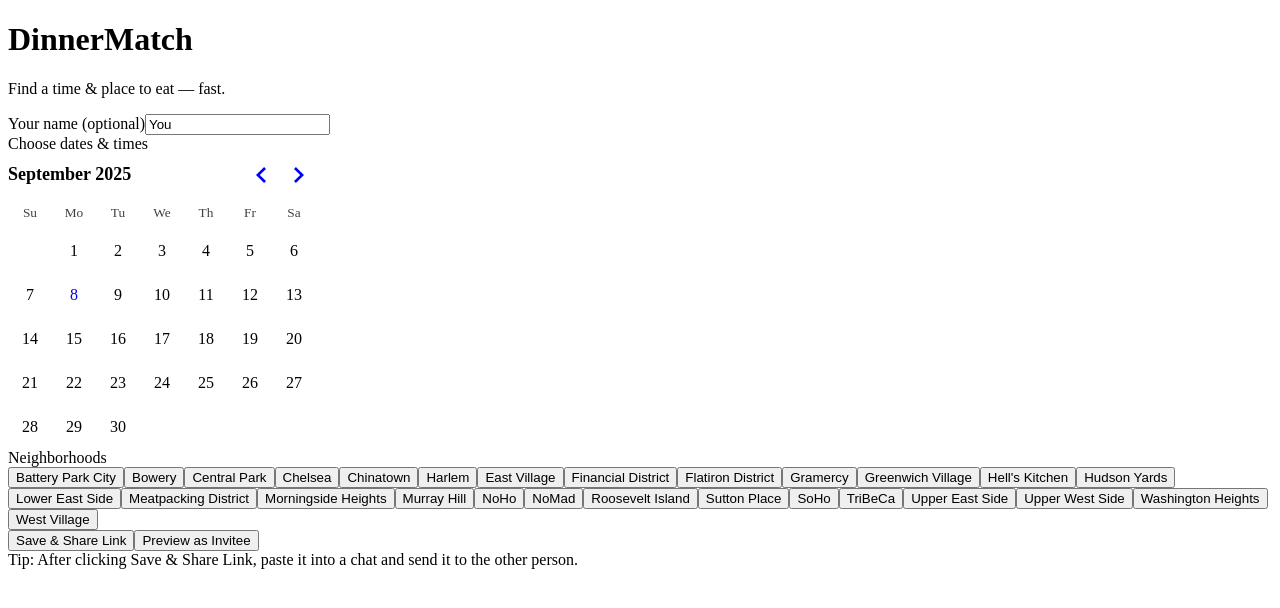
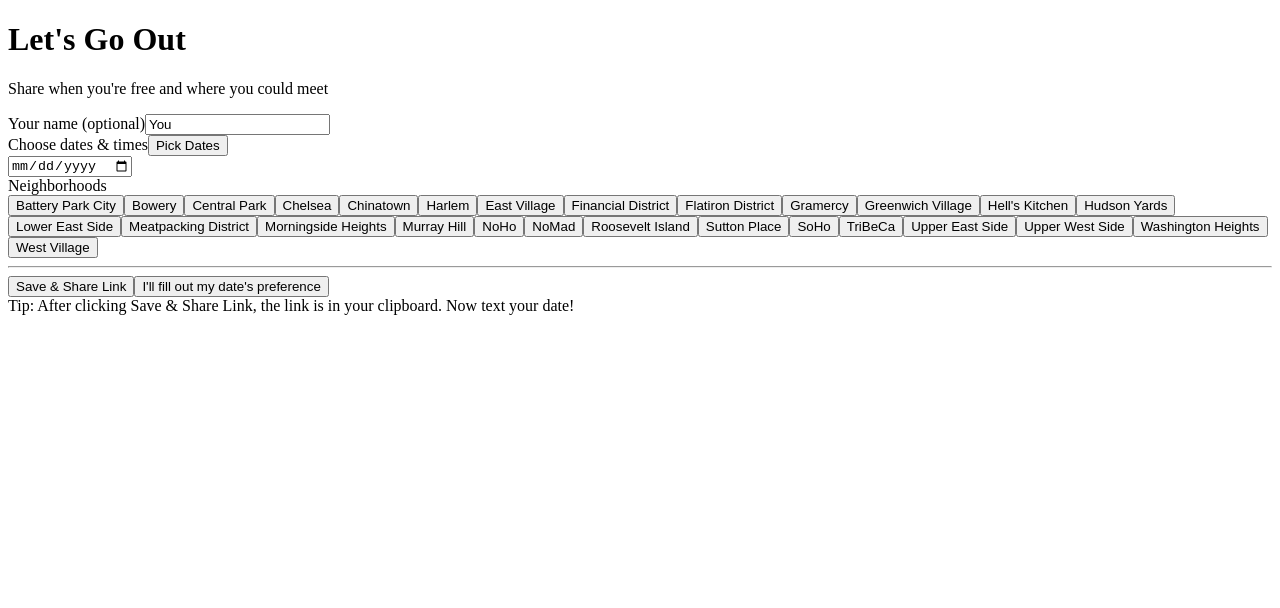
Before and after one commit to SpaceCoder/Lets-Go-Out, a React (Create React App) app: page / in a window 1280 px wide. Shown: the top 608 px of the page. Built offline with nearby package versions, Linux system fonts and the light colour scheme.

Commit message:
Added iOS style date picker

```diff
--- a/package.json
+++ b/package.json
@@ -11,6 +11,7 @@
     "react": "^19.1.1",
     "react-day-picker": "^9.9.0",
     "react-dom": "^19.1.1",
+    "react-mobile-datepicker": "^4.0.2",
     "react-scripts": "5.0.1",
     "web-vitals": "^2.1.4"
   },
--- a/src/App.js
+++ b/src/App.js
@@ -2,10 +2,10 @@ import React, { useState, useEffect } from "react";
 import { DayPicker } from "react-day-picker";
 import "react-day-picker/dist/style.css";
 
-// DinnerMatch - Simplified MVP
+// Let's Go Out - Simplified MVP
 // Removed map complexity — neighborhoods are now a simple multi-select list
 
-export default function DinnerMatch() {
+export default function LetsGoOut() {
   const TIME_RANGES = ["Morning", "Afternoon", "Evening", "Night"];
 
   const NEIGHBORHOODS = [
@@ -54,6 +54,7 @@ export default function DinnerMatch() {
   const [other, setOther] = useState(null);
   const [overlap, setOverlap] = useState({ dates: {}, neighborhoods: [] });
   const [suggestions, setSuggestions] = useState([]);
+  const [showDatePicker, setShowDatePicker] = useState(false);
 
   const isObject = (v) => v && typeof v === "object" && !Array.isArray(v);
   const safeDates = (obj) => (obj && isObject(obj.dates) ? obj.dates : {});
@@ -75,6 +76,16 @@ export default function DinnerMatch() {
       dates[date] = updated;
       return { ...prev, dates };
     });
+  }
+
+  function handleDateSelect(e) {
+    const date = e.target.value;
+    if (!date) return;
+    setMe((prev) => {
+      if (prev.dates[date]) return prev; // prevent duplicates
+      return { ...prev, dates: { ...prev.dates, [date]: [] } };
+    });
+    setShowDatePicker(false);
   }
 
   function encodeSession(obj) {
@@ -186,8 +197,8 @@ export default function DinnerMatch() {
     <div className="min-h-screen bg-gray-50 flex items-start justify-center p-4">
       <div className="w-full max-w-md bg-white rounded-2xl shadow-md p-4">
         <header className="mb-4">
-          <h1 className="text-2xl font-semibold">DinnerMatch</h1>
-          <p className="text-sm text-gray-600">Find a time & place to eat — fast.</p>
+          <h1 className="text-2xl font-semibold">Let's Go Out</h1>
+          <p className="text-sm text-gray-600">Share when you're free and where you could meet</p>
         </header>
 
         {isSecondUser && other ? (
@@ -220,11 +231,29 @@ export default function DinnerMatch() {
 
             <div className="mb-3">
               <label className="block text-sm font-medium mb-2">Choose dates & times</label>
+
+              <button
+                onClick={() => setShowDatePicker(!showDatePicker)}
+                className="mb-3 px-3 py-1 rounded-full border bg-white text-gray-700 text-sm hover:bg-gray-50"
+              >
+                {showDatePicker ? "Hide Calendar" : "Pick Dates"}
+              </button>
+
+              {showDatePicker ? (
                 <DayPicker
                   mode="multiple"
                   selected={Object.keys(meDates).map((d) => new Date(d))}
                   onSelect={(days) => setMe((prev) => ({ ...prev, dates: daysToDatesMap(days) }))}
                 />
+              ) : (
+                <div>
+                  <input
+                    type="date"
+                    className="w-full border rounded-md px-3 py-2 mb-2"
+                    onChange={handleDateSelect}
+                  />
+                </div>
+              )}
 
               <div className="mt-2 space-y-3">
                 {Object.keys(meDates).map((d) => (
@@ -238,7 +267,9 @@ export default function DinnerMatch() {
                           <button
                             key={r}
                             onClick={() => toggleTimeRange(d, r)}
-                            className={`px-3 py-1 rounded-full border ${active ? "bg-gray-800 text-white" : "bg-white text-gray-700"}`}
+                            className={`px-3 py-1 rounded-full border transition-colors ${
+                              active ? "bg-gray-800 text-white border-gray-800" : "bg-white text-gray-700 border-gray-300 hover:bg-gray-50"
+                            }`}
                           >
                             {r}
                           </button>
@@ -259,7 +290,9 @@ export default function DinnerMatch() {
                     <button
                       key={n}
                       onClick={() => toggleNeighborhood(n)}
-                      className={`px-3 py-1 rounded-full border text-sm ${active ? "bg-gray-800 text-white" : "bg-white text-gray-700"}`}
+                      className={`px-3 py-1 rounded-full border text-sm transition-colors ${
+                        active ? "bg-gray-800 text-white border-gray-800" : "bg-white text-gray-700 border-gray-300 hover:bg-gray-50"
+                      }`}
                     >
                       {n}
                     </button>
@@ -300,11 +333,29 @@ export default function DinnerMatch() {
 
             <div className="mb-3">
               <label className="block text-sm font-medium mb-2">Choose dates & times</label>
+
+              <button
+                onClick={() => setShowDatePicker(!showDatePicker)}
+                className="mb-3 px-3 py-1 rounded-full border bg-white text-gray-700 text-sm hover:bg-gray-50"
+              >
+                {showDatePicker ? "Hide Calendar" : "Pick Dates"}
+              </button>
+
+              {showDatePicker ? (
                 <DayPicker
                   mode="multiple"
                   selected={Object.keys(meDates).map((d) => new Date(d))}
                   onSelect={(days) => setMe((prev) => ({ ...prev, dates: daysToDatesMap(days) }))}
                 />
+              ) : (
+                <div>
+                  <input
+                    type="date"
+                    className="w-full border rounded-md px-3 py-2 mb-2"
+                    onChange={handleDateSelect}
+                  />
+                </div>
+              )}
 
               <div className="mt-2 space-y-3">
                 {Object.keys(meDates).map((d) => (
@@ -318,7 +369,9 @@ export default function DinnerMatch() {
                           <button
                             key={r}
                             onClick={() => toggleTimeRange(d, r)}
-                            className={`px-3 py-1 rounded-full border ${active ? "bg-gray-800 text-white" : "bg-white text-gray-700"}`}
+                            className={`px-3 py-1 rounded-full border transition-colors ${
+                              active ? "bg-gray-800 text-white border-gray-800" : "bg-white text-gray-700 border-gray-300 hover:bg-gray-50"
+                            }`}
                           >
                             {r}
                           </button>
@@ -339,7 +392,9 @@ export default function DinnerMatch() {
                     <button
                       key={n}
                       onClick={() => toggleNeighborhood(n)}
-                      className={`px-3 py-1 rounded-full border text-sm ${active ? "bg-gray-800 text-white" : "bg-white text-gray-700"}`}
+                      className={`px-3 py-1 rounded-full border text-sm transition-colors ${
+                        active ? "bg-gray-800 text-white border-gray-800" : "bg-white text-gray-700 border-gray-300 hover:bg-gray-50"
+                      }`}
                     >
                       {n}
                     </button>
@@ -347,6 +402,8 @@ export default function DinnerMatch() {
                 })}
               </div>
             </div>
+
+            <hr className="my-3" />
 
             <div className="flex gap-2 mb-2">
               <button onClick={makeShareLink} className="flex-1 px-4 py-2 rounded-xl bg-blue-600 text-white font-semibold">
@@ -365,11 +422,11 @@ export default function DinnerMatch() {
                 }}
                 className="px-4 py-2 rounded-xl border"
               >
-                Preview as Invitee
+                I'll fill out my date's preference
               </button>
             </div>
 
-            <div className="text-xs text-gray-500">Tip: After clicking Save & Share Link, paste it into a chat and send it to the other person.</div>
+            <div className="text-xs text-gray-500">Tip: After clicking Save & Share Link, the link is in your clipboard. Now text your date!</div>
           </div>
         )}
 
```
Also changed, not shown: 1 other file (tests, documents, lock files or other folders). Lines whose indentation alone changed are shown as unchanged.
